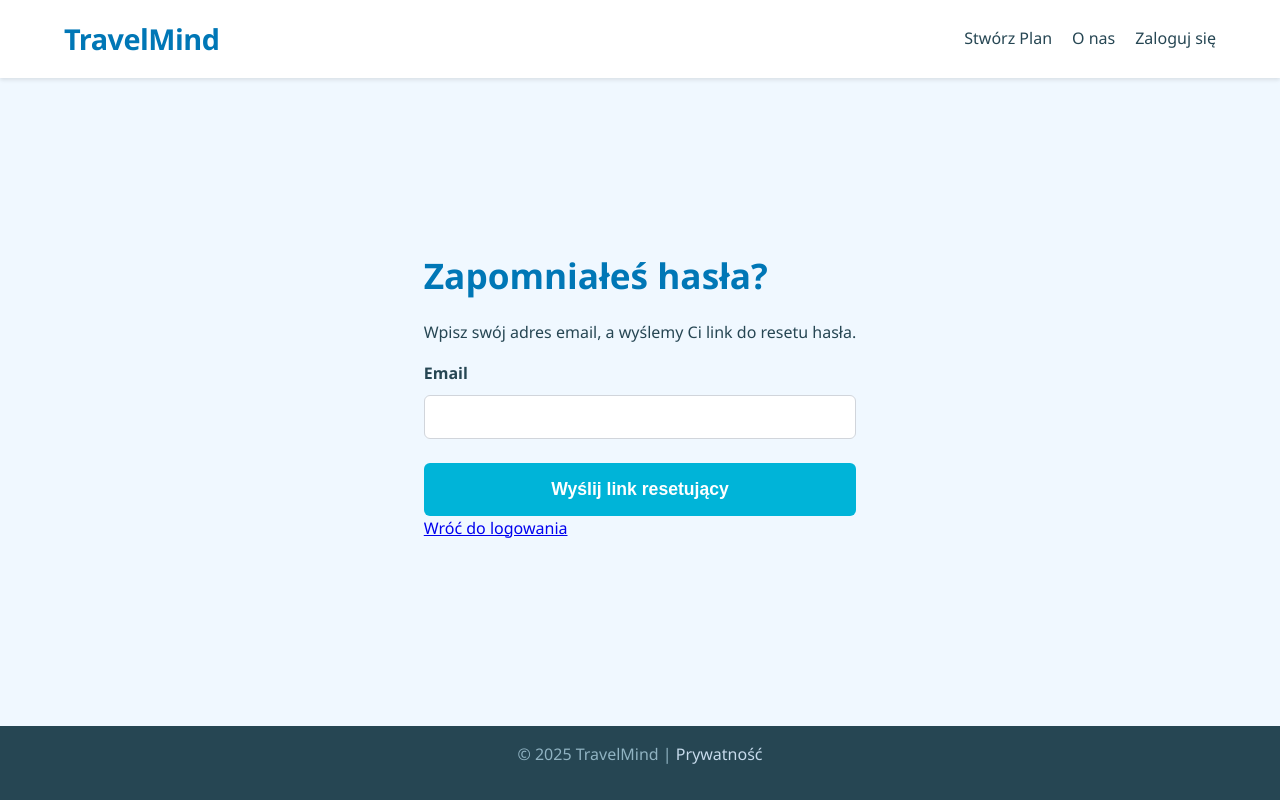
After one commit to KacperKotecki/TravelMind, a Flask app: page /reset-password in a window 1280 px wide. The commit adds this page. Run offline with Flask 3, Linux system fonts and the light colour scheme; some libraries are stand-ins or nearby versions.

Commit message:
- Zaimplementowano Flask-Mail do wysyłania emaili - Dodano URLSafeTimedSerializer do generowania bezpiecznych tokenów - Utworzono metody get_reset_token() i verify_reset_token() w modelu User - Dodano formularze RequestResetForm i ResetPasswordForm - Zaimplementowano routes /reset-password i /reset-password/<token> - Utworzono szablony reset_request.html i reset_token.html - Dodano link 'Nie pamiętasz hasła?' w formularzu logowania - Skonfigurowano MAIL_SERVER, MAIL_PORT i inne ustawienia email w config.py - Token resetowania hasła ważny przez 30 minut - Poprawiono błędy importów cyklicznych w forms.py - Naprawiono błędy składni w szablonach Jinja2"

```diff
--- a/app/forms.py
+++ b/app/forms.py
@@ -1,7 +1,6 @@
 from flask_wtf import FlaskForm
 from wtforms import StringField, PasswordField, SubmitField
 from wtforms.validators import DataRequired, Email, EqualTo, Length, ValidationError
-from app.models import User
 
 class LoginForm(FlaskForm):
     email = StringField('Email', validators=[DataRequired(), Email()])
@@ -21,6 +20,19 @@ class RegistrationForm(FlaskForm):
     submit = SubmitField('Zarejestruj się')
 
     def validate_email(self, email):
+        from app.models import User
         user = User.query.filter_by(email=email.data.lower()).first()
         if user:
             raise ValidationError('Ten adres email jest już zarejestrowany.')
+
+class RequestResetForm(FlaskForm):
+    email = StringField('Email', validators=[DataRequired(), Email()])
+    submit = SubmitField('Wyślij link resetujący')
+
+class ResetPasswordForm(FlaskForm):
+    password = PasswordField('Nowe hasło', validators=[DataRequired(), Length(min=6)])
+    password_confirm = PasswordField('Potwierdź hasło', validators=[
+        DataRequired(),
+        EqualTo('password', message='Hasła muszą być identyczne')
+    ])
+    submit = SubmitField('Zresetuj hasło')
--- a/app/main/routes.py
+++ b/app/main/routes.py
@@ -6,6 +6,9 @@ from ..api_clients import build_geocode_variants
 from app.forms import LoginForm, RegistrationForm
 from app.models import User, GeneratedPlan
 from app import db
+from flask_mail import Message
+from app import mail
+from app.forms import RequestResetForm, ResetPasswordForm
 
 @main.route("/", methods=["GET", "POST"])
 def index():
@@ -173,3 +176,48 @@ def account():
 def my_plans():
     user_plans = GeneratedPlan.query.filter_by(user_id=current_user.id).order_by(GeneratedPlan.created_at.desc()).all()
     return render_template('my_plans.html', plans=user_plans)
+
+@main.route('/reset-password', methods=['GET', 'POST'])
+def reset_request():
+    if current_user.is_authenticated:
+        return redirect(url_for('main.index'))
+
+    form = RequestResetForm()
+    if form.validate_on_submit():
+        user = User.query.filter_by(email=form.email.data.lower()).first()
+        if user:
+            token = user.get_reset_token()
+            msg = Message('Reset hasła - TravelMind',
+                          recipients=[user.email])
+            msg.body = f'''Aby zresetować hasło, kliknij w poniższy link:
+{url_for('main.reset_token', token=token, _external=True)}
+
+Jeśli nie prosiłeś o reset hasła, zignoruj tę wiadomość.
+
+Link jest ważny przez 30 minut.
+'''
+            mail.send(msg)
+
+        flash('Jeśli konto z tym emailem istnieje, link resetujący został wysłany.', 'info')
+        return redirect(url_for('main.login'))
+
+    return render_template('reset_request.html', form=form)
+
+@main.route('/reset-password/<token>', methods=['GET', 'POST'])
+def reset_token(token):
+    if current_user.is_authenticated:
+        return redirect(url_for('main.index'))
+
+    user = User.verify_reset_token(token)
+    if user is None:
+        flash('Link jest nieprawidłowy lub wygasł.', 'danger')
+        return redirect(url_for('main.reset_request'))
+
+    form = ResetPasswordForm()
+    if form.validate_on_submit():
+        user.set_password(form.password.data)
+        db.session.commit()
+        flash('Twoje hasło zostało zmienione! Możesz się teraz zalogować.', 'success')
+        return redirect(url_for('main.login'))
+
+    return render_template('reset_token.html', form=form)
--- a/app/models.py
+++ b/app/models.py
@@ -1,6 +1,8 @@
 from datetime import datetime
 from werkzeug.security import generate_password_hash, check_password_hash
 from flask_login import UserMixin
+from itsdangerous import URLSafeTimedSerializer
+from flask import current_app
 from . import db # Zostanie zaimportowane w kolejnym kroku
 
 
@@ -22,7 +24,7 @@ class User(UserMixin, db.Model):
     def get_reset_token(self, expires_sec=1800):
         s = URLSafeTimedSerializer(current_app.config['SECRET_KEY'])
         return s.dumps({'user_id': self.id}, salt='password-reset')
-     @staticmethod
+    @staticmethod
     def verify_reset_token(token, expires_sec=1800):
         s = URLSafeTimedSerializer(current_app.config['SECRET_KEY'])
         try:
--- /dev/null
+++ b/app/templates/reset_request.html
@@ -0,0 +1,21 @@
+{% extends "base.html" %}
+
+{% block title %}Reset hasła - TravelMind{% endblock %}
+
+{% block content %}
+<div class="auth-container">
+    <h1>Zapomniałeś hasła?</h1>
+    <p>Wpisz swój adres email, a wyślemy Ci link do resetu hasła.</p>
+
+    <form method="POST">
+        {{ form.hidden_tag() }}
+        <div class="form-group">
+            {{ form.email.label }}
+            {{ form.email(class="form-control") }}
+        </div>
+        {{ form.submit(class="btn btn-primary") }}
+    </form>
+
+    <p><a href="{{ url_for('main.login') }}">Wróć do logowania</a></p>
+</div>
+{% endblock %}
```
Also changed, not shown: app/templates/login.html (+3 -4 lines), app/templates/reset_token.html (added, +22 -0 lines).
